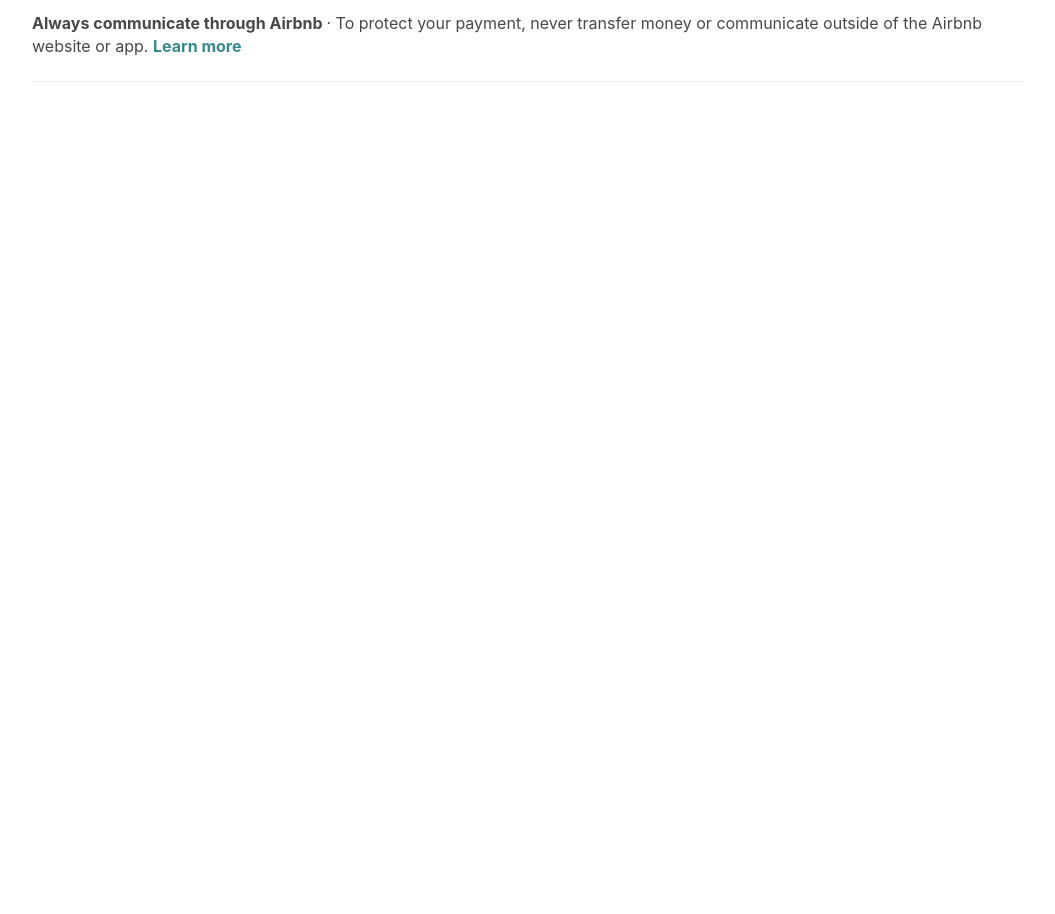
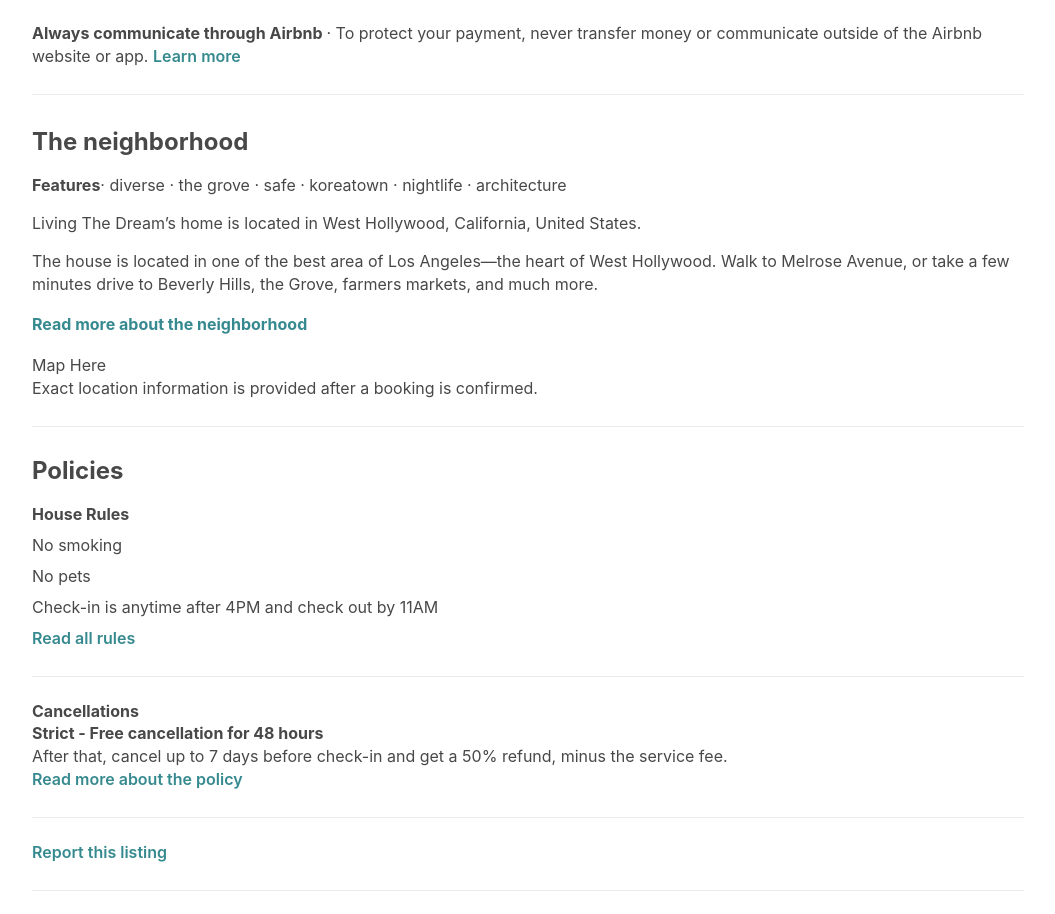
Before and after one commit to sky-bnb/component-misc-bl, a React app in the folder neighboorhood/: page / in a window 1280 px wide. Shown: the part 580-1494 px from the top of the page, without its empty margins (112-1167 px from the left). Before the commit the page ends 800 px from the top, so only its background shows below. Built offline with nearby package versions, Linux system fonts and the light colour scheme; the HTML template or start-up script is replaced by a standard one.

Commit message:
Implement basic skeleton for neighborhood and policies

```diff
--- a/neighboorhood/src/App.css
+++ b/neighboorhood/src/App.css
@@ -51,6 +51,7 @@
 
 .strongColor {
   color: #368a8f;
+  font-weight: 600;
 }
 
 .languages {
@@ -77,8 +78,8 @@
 }
 
 .border {
-  margin-top: 0px;
-  margin-bottom: 16px;
+  margin-top: 3px;
+  margin-bottom: 23px;
 }
 
 .line {
@@ -88,3 +89,34 @@
   border-right: 1px;
   border-left: 1px;
 }
+
+.neighborhood {
+  margin: 0rem 9rem 0rem 9rem;
+}
+
+
+.neighborhood h2 {
+  margin: 30px 0px 15px 0px;
+}
+
+.living {
+  margin: 15px 0px 15px 0px;
+}
+
+.readMore {
+  margin: 18px 0px 18px 0px;
+  color: #368a8f;
+  font-weight: 600;
+}
+
+.policies {
+  margin: 0rem 9rem 0rem 9rem;
+}
+
+.policies h2 {
+  margin: 27px 0px 15px 0px;
+}
+
+.rules {
+  margin: 8px 0px 8px 0px
+}
--- a/neighboorhood/src/componenets/App.jsx
+++ b/neighboorhood/src/componenets/App.jsx
@@ -12,6 +12,7 @@
 
   render() {
     return (
+      <div>
         <div className="hostProfile">
           <div className="host">
             <div>
@@ -94,6 +95,123 @@
             </div>
           </div>
         </div>
+        <div className="neighborhood">
+          <h2>
+          The neighborhood
+          </h2>
+
+          <div>
+            <strong>
+            Features
+            </strong>
+            · diverse · the grove · safe · koreatown · nightlife · architecture
+          </div>
+
+          <div className="living">
+          Living The Dream’s home is located in West Hollywood, California, United States.
+          </div>
+
+          <div>
+          The house is located in one of the best area of Los Angeles—the heart of West Hollywood. Walk to Melrose Avenue, or take a few minutes drive to Beverly Hills, the Grove, farmers markets, and much more.
+          </div>
+
+          <div className="readMore">
+            <strong>
+            Read more about the neighborhood
+            </strong>
+          </div>
+
+          <div className="googleMap">
+            Map Here
+          </div>
+
+          <div>
+          Exact location information is provided after a booking is confirmed.
+          </div>
+
+          <div className="border">
+            <div className="line">
+            &nbsp;
+            </div>
+          </div>
+
+        </div>
+        <div className="policies">
+          <h2>
+              Policies
+          </h2>
+          <div>
+            <div className="rules">
+              <strong>
+              House Rules
+              </strong>
+            </div>
+            <div className="rules">
+            No smoking
+            </div>
+            <div className="rules">
+            No pets
+            </div>
+            <div className="rules">
+            Check-in is anytime after 4PM and check out by 11AM
+            </div>
+
+            <div>
+              <strong className="strongColor">
+               Read all rules
+              </strong>
+            </div>
+          </div>
+
+          <div className="border">
+            <div className="line">
+              &nbsp;
+            </div>
+          </div>
+
+          <div>
+            <h4>
+                Cancellations
+            </h4>
+            <div>
+              <div>
+                <strong>
+                 Strict - Free cancellation for 48 hours
+                </strong>
+              </div>
+              <div>
+              After that, cancel up to 7 days before check-in and get a 50% refund, minus the service fee.
+              </div>
+              <div>
+                <strong className="strongColor">
+                 Read more about the policy
+                </strong>
+              </div>
+
+            </div>
+          </div>
+
+          <div className="border">
+            <div className="line">
+              &nbsp;
+            </div>
+          </div>
+
+          <div>
+            <strong className="strongColor">
+              Report this listing
+            </strong>
+          </div>
+
+          <div className="border">
+            <div className="line">
+              &nbsp;
+            </div>
+          </div>
+
+
+        </div>
+      </div>
     );
   }
 }
```
Lines whose indentation alone changed are shown as unchanged.
